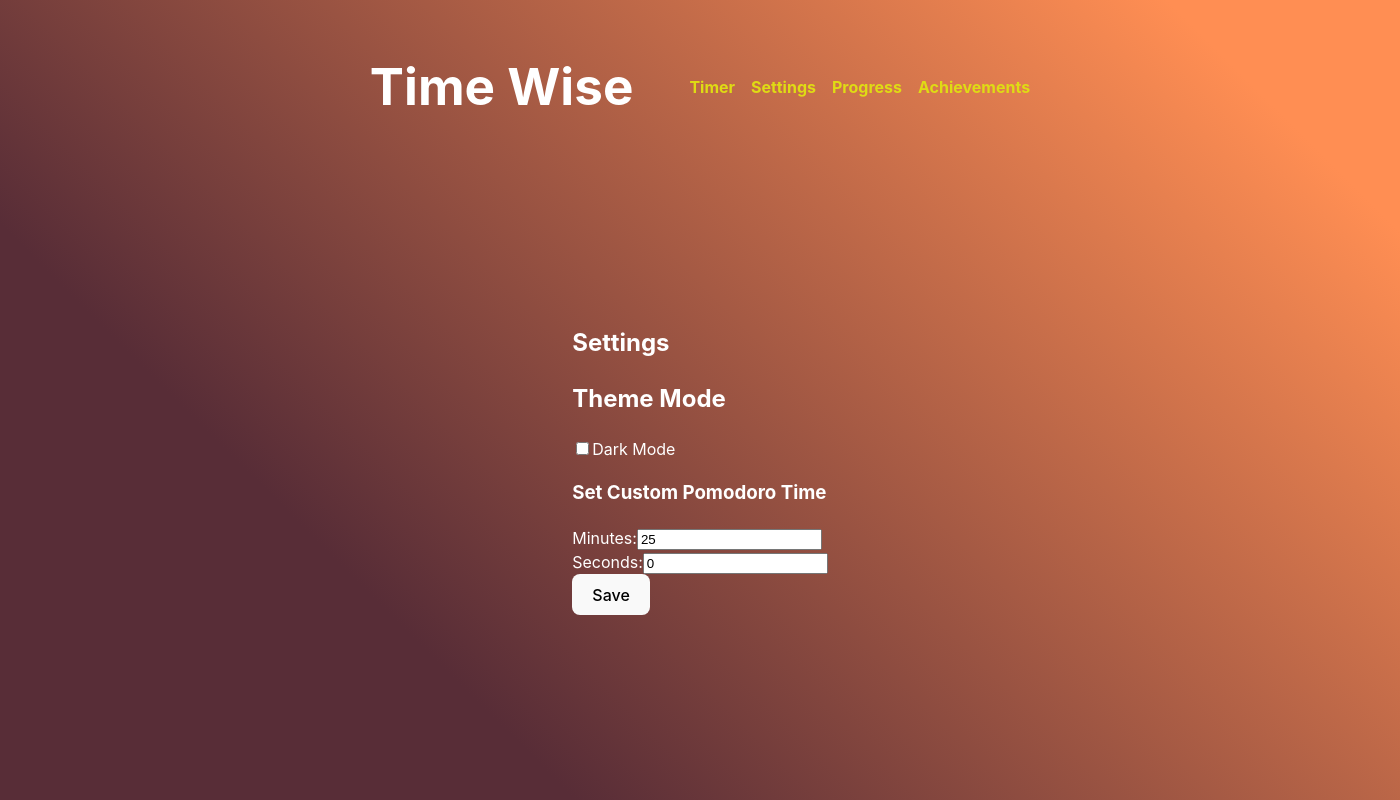
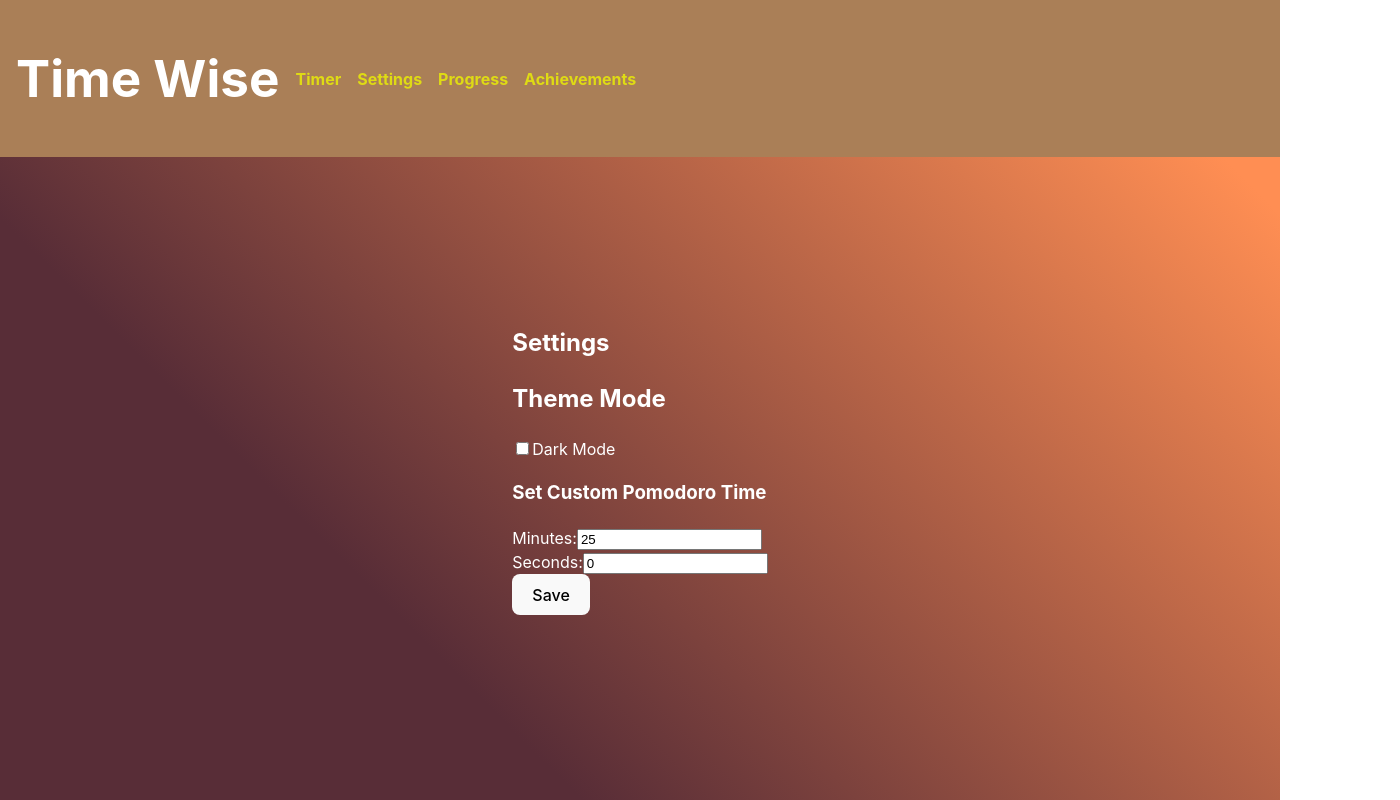
Before and after one commit to Jenni4B/myTimer, a React (Vite) app: page /settings in a window 1280 px wide. Shown: the top 800 px of the page, 1400 px wide, since content can reach past the window. Built offline with nearby package versions, Linux system fonts and the light colour scheme.

Commit message:
fixed navbar

```diff
--- a/src/App.css
+++ b/src/App.css
@@ -1,9 +1,10 @@
 /* MAIN APP */
-
-html, body, #root {
+html,
+body,
+#root {
   height: 100%;
   width: 100%;
-  margin: 0 auto;
+  margin: 0;
   padding: 0;
   transition: background-color 0.3s ease, color 0.3s ease;
 }
@@ -13,14 +14,13 @@ html, body, #root {
   flex-direction: column;
   align-items: center;
   justify-content: center;
-  background: linear-gradient(45deg, #582d37 30%, #FF8E53 90%);
+  background: linear-gradient(45deg, #582d37 30%, #ff8e53 90%);
   color: white;
   height: 100%;
   width: 100%;
   transition: background 0.3s ease, color 0.3s ease;
-  padding: 60px;
+  padding: 60px 0 0 0; /* Adjusted padding to only have top padding for navbar */
 }
-
 
 /* DARK MODE THEME */
 body.dark .App {
@@ -49,17 +49,27 @@ body.dark .controlButton {
 /* NAVIGATION BAR */
 .navbar {
   display: flex;
-  justify-content: space-between;
   align-items: center;
-  padding: 1rem;
   transition: background-color 0.3s ease;
+  background-color: #aa7f57;
   position: fixed;
   top: 0;
+  left: 0;
+  width: 100%;
+  padding: 0.5rem 1rem;
+  box-sizing: border-box; /* Ensures padding is included in width calculation */
+  z-index: 1000; /* Ensures navbar stays on top of other content */
+}
+
+body.dark .navbar {
+  background-color: #392461; /* Added dark mode background for navbar */
 }
 
 .navbar ul {
   display: flex;
   list-style-type: none;
+  margin: 0; /* Reset margin to prevent spacing issues */
+  padding: 0; /* Reset padding to prevent spacing issues */
 }
 
 .navbar ul li {
@@ -78,7 +88,6 @@ body.dark .controlButton {
 }
 
 /* DARK MODE NAVBAR */
-
 body.dark .navbar ul li a {
   color: #bb86fc;
 }
```
